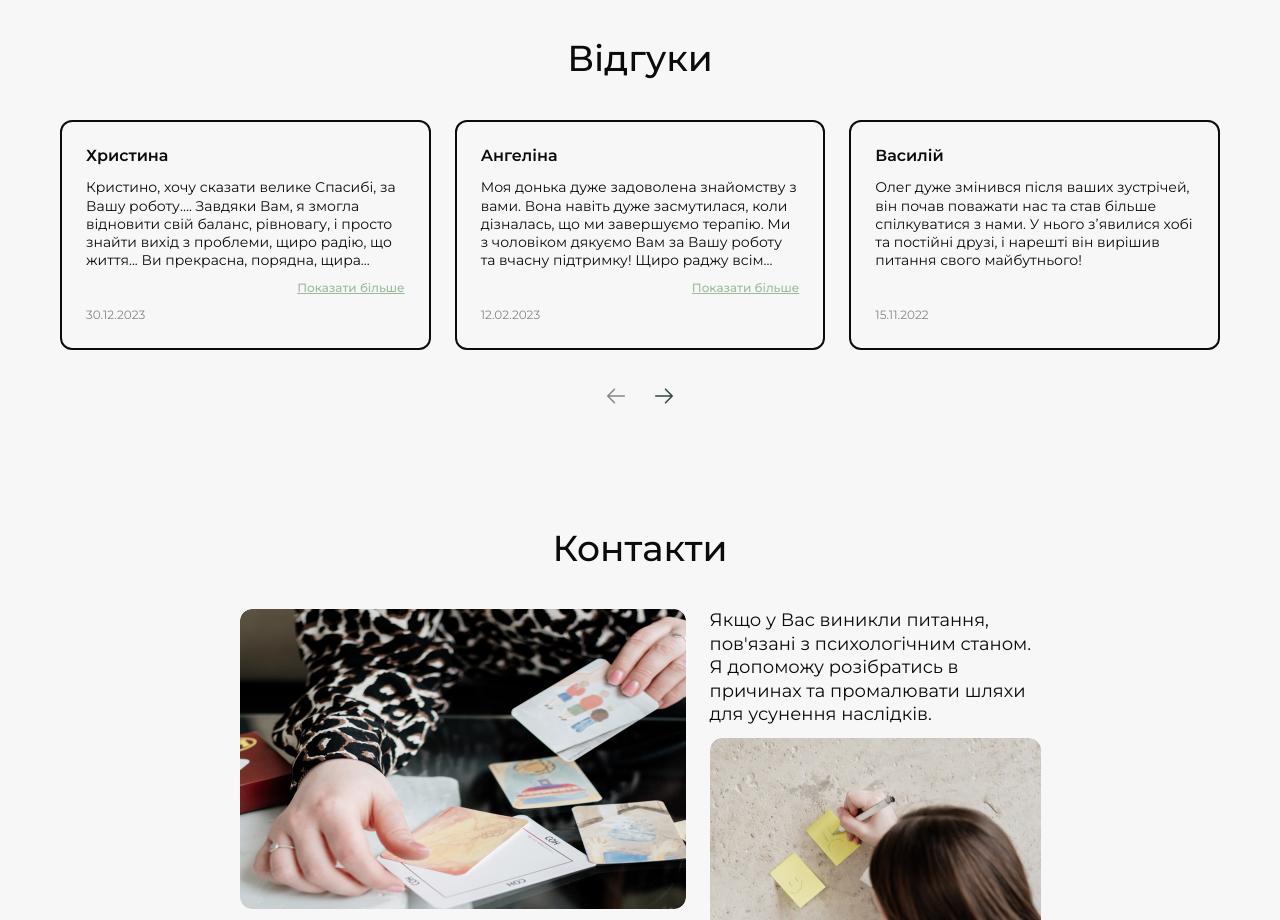
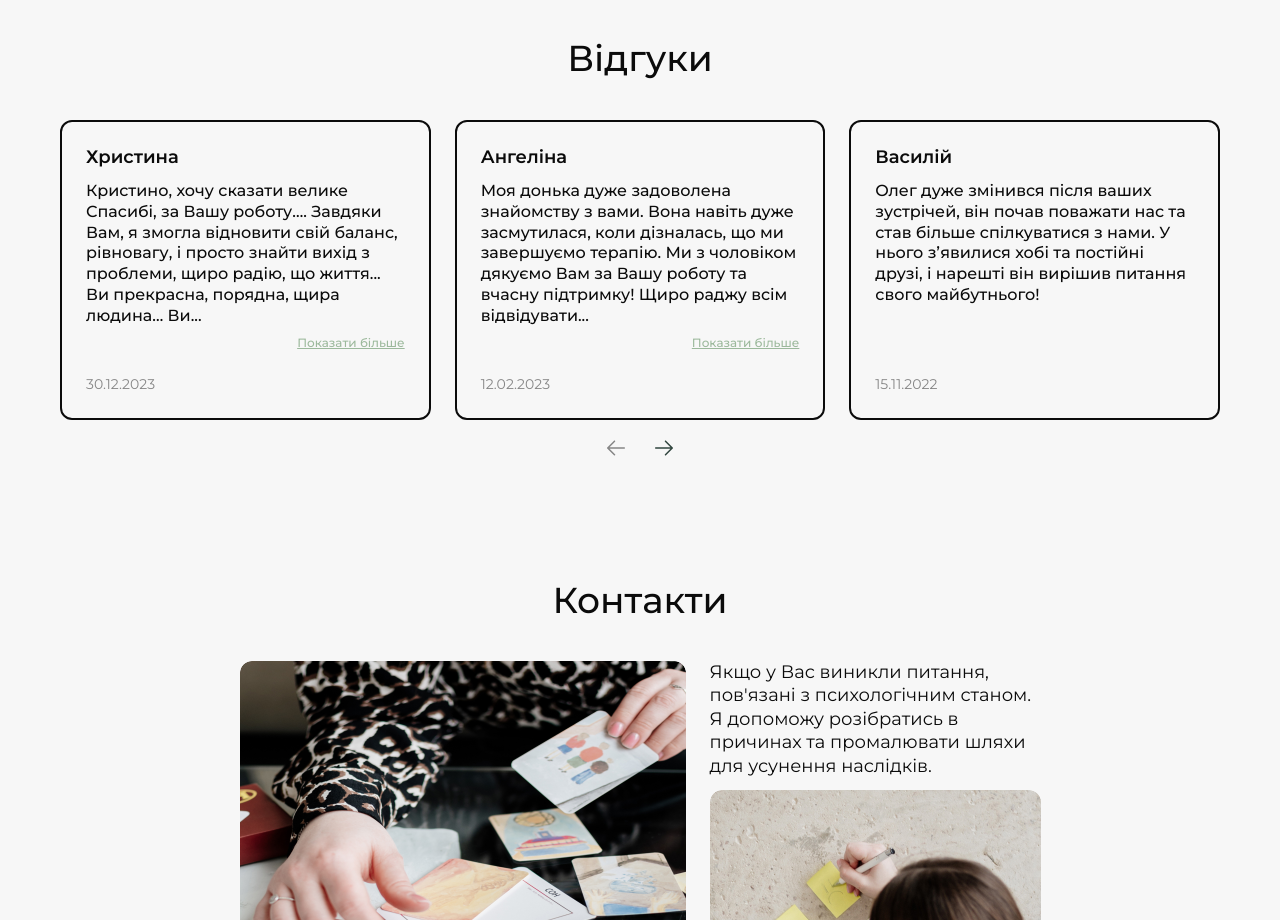
Before and after one commit to VVervolk/psychologist, a website built with Vite: page src/index.html in a window 1280 px wide. Shown: the part 4280-5200 px from the top of the page. Built offline with nearby package versions, Linux system fonts and the light colour scheme.

Commit message:
finish desktop layout

```diff
--- a/src/js/slidesCreator.js
+++ b/src/js/slidesCreator.js
@@ -14,10 +14,13 @@ export default document.addEventListener("DOMContentLoaded", () => {
 
     let reviewToAdd = review;
 
+    let buttonShowMore;
+
     if (review.length > 205) {
-      reviewToAdd = textCutter(review);
+      const lengthToCut = window.innerWidth < 1280 ? 205 : 215;
+      reviewToAdd = textCutter(review, lengthToCut);
 
-      const buttonShowMore = document.createElement("button");
+      buttonShowMore = document.createElement("button");
       buttonShowMore.className = "button-show-more";
       buttonShowMore.textContent = "Показати більше";
       buttonShowMore.dataset.toggle = "hide";
@@ -33,8 +36,6 @@ export default document.addEventListener("DOMContentLoaded", () => {
           buttonShowMore.dataset.toggle = "hide";
         }
       });
-
-      slide.appendChild(buttonShowMore);
     }
 
     const reviewText = document.createElement("p");
@@ -47,6 +48,7 @@ export default document.addEventListener("DOMContentLoaded", () => {
 
     slide.appendChild(reviewName);
     slide.appendChild(reviewText);
+    buttonShowMore ? slide.appendChild(buttonShowMore) : undefined;
     slide.appendChild(reviewDate);
 
     swiperWrapper.appendChild(slide);
--- a/src/js/textCutter.js
+++ b/src/js/textCutter.js
@@ -1,5 +1,5 @@
-export default function textCutter(review) {
-  const truncated = review.slice(0, 205);
+export default function textCutter(review, lengthToCut) {
+  const truncated = review.slice(0, lengthToCut);
   const lastSpace = truncated.lastIndexOf(" ");
   return truncated.slice(0, lastSpace) + "...";
 }
--- a/src/sass/components/_buttons.scss
+++ b/src/sass/components/_buttons.scss
@@ -27,9 +27,8 @@
 }
 
 .button-show-more {
-  position: absolute;
-  right: 24px;
-  bottom: 52px;
+  margin-top: 8px;
+  text-align: end;
 
   padding: 0;
 
--- a/src/sass/components/_reviews.scss
+++ b/src/sass/components/_reviews.scss
@@ -10,9 +10,11 @@
   border-radius: 12px;
   padding: 24px;
 
-  // @include mixins.desktop {
-  //   height: auto !important;
-  // }
+  @include mixins.desktop {
+    display: flex !important;
+    flex-direction: column;
+    min-height: 300px !important;
+  }
 }
 
 .slide-review__name {
@@ -20,6 +22,10 @@
   font-weight: 600;
   font-size: 16px;
   line-height: 130%;
+
+  @include mixins.desktop {
+    font-size: 18px;
+  }
 }
 
 .slide-review__review {
@@ -27,6 +33,12 @@
   font-weight: 400;
   font-size: 14px;
   line-height: 130%;
+
+  @include mixins.desktop {
+    font-weight: 500;
+    font-size: 16px;
+    margin-bottom: 0;
+  }
 }
 
 .slide-review__date {
@@ -34,6 +46,11 @@
   font-size: 12px;
   line-height: 130%;
   color: #868686;
+
+  @include mixins.desktop {
+    margin-top: auto;
+    font-size: 14px;
+  }
 }
 
 .swiper-pagination-reviews {
--- a/src/sass/components/_socials.scss
+++ b/src/sass/components/_socials.scss
@@ -1,3 +1,5 @@
+@use "../abstracts/mixins" as mixins;
+
 .socials {
   display: flex;
   justify-content: center;
@@ -7,4 +9,9 @@
 .socials__icon {
   width: 32px;
   height: 32px;
+
+  @include mixins.desktop {
+    width: 40px;
+    height: 40px;
+  }
 }
```
